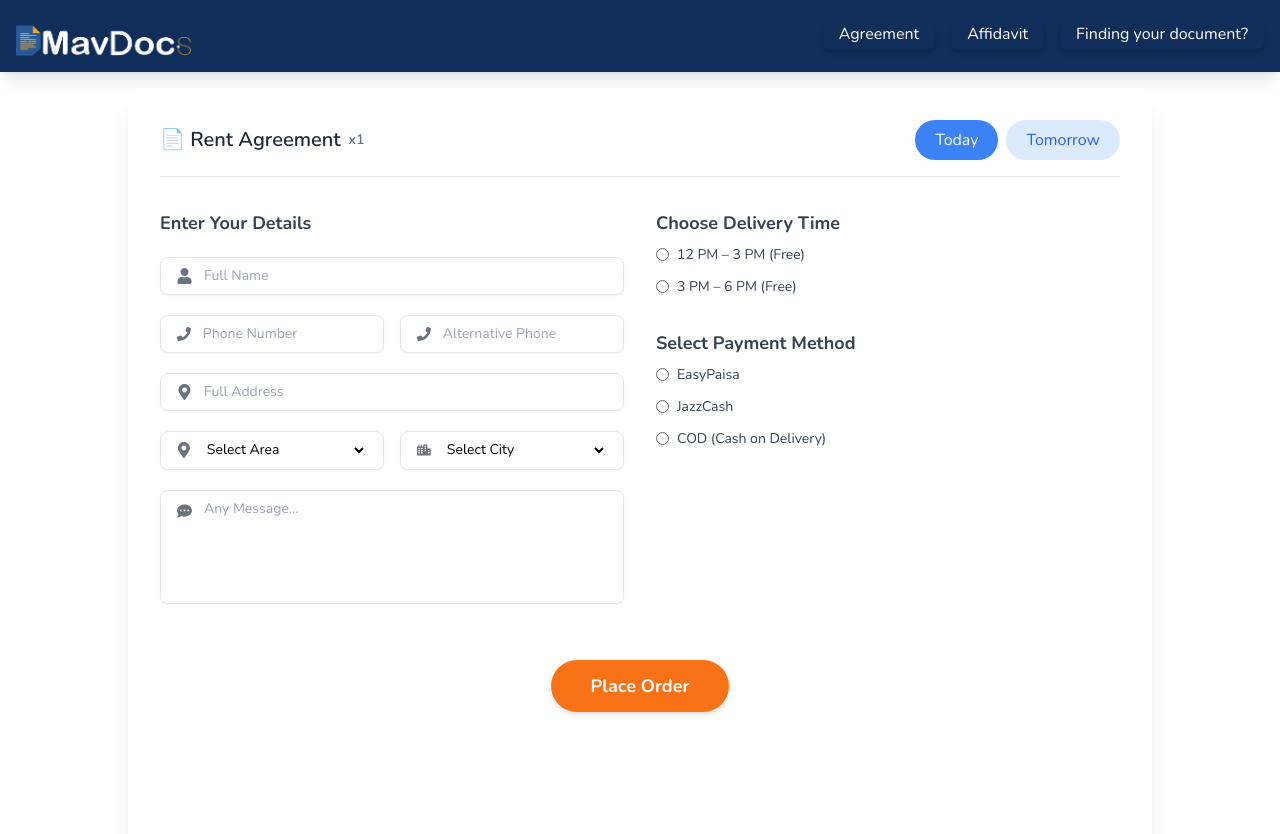
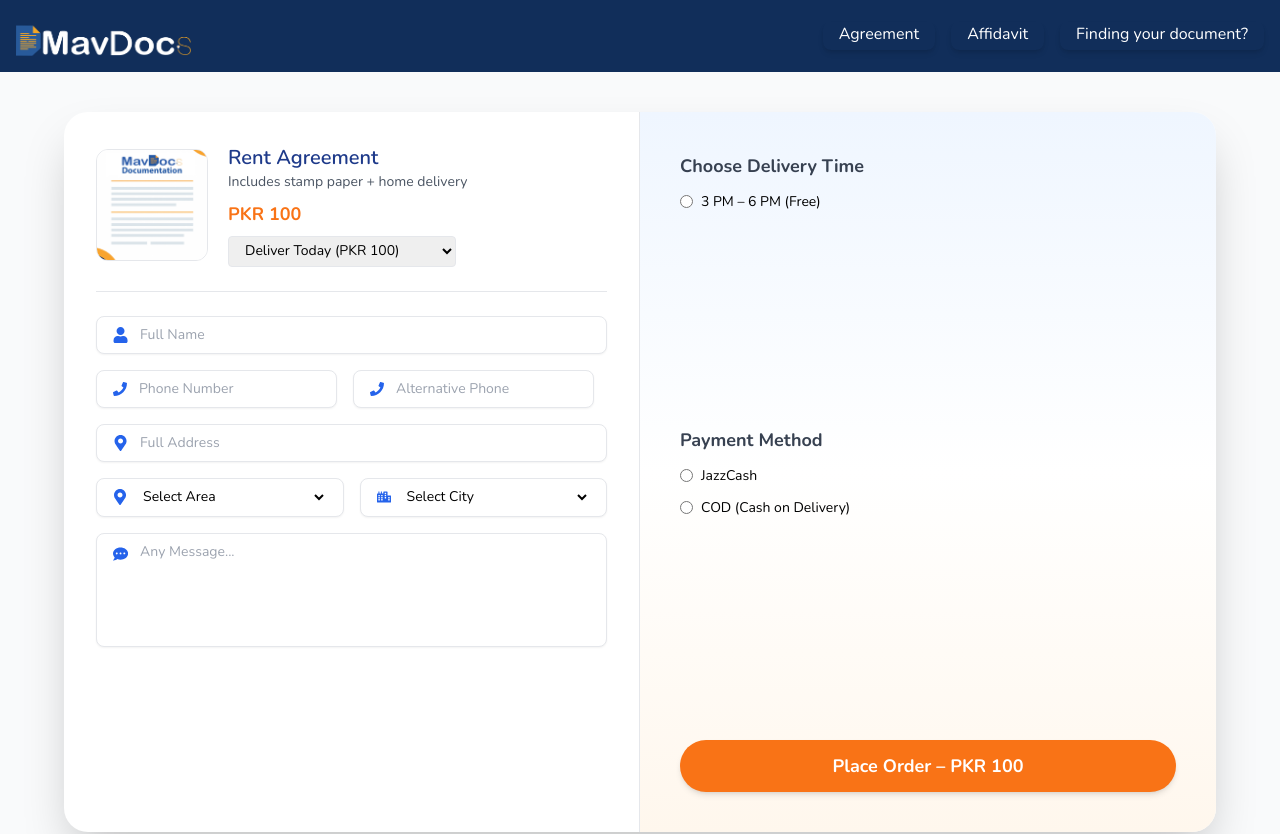
Before and after one commit to bilalviistech/project, a React (Vite) app: page /checkout in a window 1280 px wide. Shown: the top 834 px of the page. Built offline with nearby package versions, Linux system fonts and the light colour scheme.

Commit message:
checkout

```diff
--- a/src/views/website/Checkout.jsx
+++ b/src/views/website/Checkout.jsx
@@ -1,47 +1,68 @@
+'use client';
 import Footer from '@/components/Footer';
 import Header from '@/components/Header';
-import React from 'react';
+import React, { useState } from 'react';
 import { FaUser, FaPhone, FaMapMarkerAlt, FaCity, FaCommentDots } from 'react-icons/fa';
+import productImg from '@/assets/images/productImg.jpg';
 
 const InputWithIcon = ({ icon: Icon, ...props }) => (
-    <div className="flex items-center border rounded-lg px-4 py-2 shadow-sm focus-within:ring-2 ring-blue-200 transition-all bg-white">
-        <Icon className="text-gray-500 mr-3" />
+    <div className="flex items-center border rounded-lg px-4 py-2 bg-white shadow-sm focus-within:ring-2 ring-orange-400 transition-all">
+        <Icon className="text-blue-600 mr-3" />
         <input {...props} className="w-full outline-none bg-transparent text-sm" />
     </div>
 );
 
 const Checkout = () => {
+    const [day, setDay] = useState('today');
+    const [price, setPrice] = useState(100);
+    const [paymentMethod, setPaymentMethod] = useState('');
+    const [jazzCashNumber, setJazzCashNumber] = useState('');
+
+    const handleDayChange = (value) => {
+        setDay(value);
+        setPrice(value === 'tomorrow' ? 200 : 100);
+    };
+
     return (
         <div>
-            <Header/>
-            <div className="w-full min-h-screen bg-gradient-to-br flex justify-center p-4">
-                <div className="max-w-5xl w-full bg-white shadow-xl rounded-2xl p-8 space-y-8">
-                    {/* Header */}
-                    <div className="flex flex-col sm:flex-row justify-between items-center border-b pb-4">
-                        <div className="text-xl font-semibold text-gray-800 flex items-center gap-2">
-                            📄 Rent Agreement <span className="text-gray-500 text-sm">x1</span>
+            <Header />
+            <div className="w-full min-h-screen bg-gray-50 flex justify-center py-10 px-4">
+                <div className="max-w-6xl w-full bg-white rounded-3xl shadow-2xl overflow-hidden grid grid-cols-1 lg:grid-cols-2">
+
+                    {/* Left Side: Product + Form */}
+                    <div className="p-8 space-y-6 border-r">
+                        {/* Product Summary */}
+                        <div className="flex items-center gap-5 border-b pb-6">
+                            <img src={productImg} alt="Contract" className="w-28 h-28 object-cover rounded-xl border" />
+                            <div>
+                                <h3 className="text-xl font-semibold text-blue-900">Rent Agreement</h3>
+                                <p className="text-gray-600 text-sm">Includes stamp paper + home delivery</p>
+                                <div className="mt-2 text-orange-500 font-bold text-lg">
+                                    PKR {price}
                                 </div>
-                        <div className="flex gap-2 mt-3 sm:mt-0">
-                            <button className="px-5 py-2 bg-blue-500 text-white rounded-full hover:bg-blue-600 transition">Today</button>
-                            <button className="px-5 py-2 bg-blue-100 text-blue-600 rounded-full hover:bg-blue-200 transition">Tomorrow</button>
+                                <select
+                                    value={day}
+                                    onChange={(e) => handleDayChange(e.target.value)}
+                                    className="mt-2 border rounded px-3 py-1 text-sm"
+                                >
+                                    <option value="today">Deliver Today (PKR 100)</option>
+                                    <option value="tomorrow">Deliver Tomorrow (PKR 200)</option>
+                                </select>
                             </div>
                         </div>
 
-                    {/* Main Form Grid */}
-                    <div className="grid grid-cols-1 md:grid-cols-2 gap-8">
-                        {/* Form Section */}
-                        <div className="space-y-5">
-                            <h2 className="text-lg font-bold text-gray-700">Enter Your Details</h2>
-
+                        {/* Form Fields */}
+                        <div className="space-y-4">
                             <InputWithIcon icon={FaUser} type="text" placeholder="Full Name" />
                             <div className="flex flex-col sm:flex-row gap-4">
                                 <InputWithIcon icon={FaPhone} type="tel" placeholder="Phone Number" />
                                 <InputWithIcon icon={FaPhone} type="tel" placeholder="Alternative Phone" />
                             </div>
                             <InputWithIcon icon={FaMapMarkerAlt} type="text" placeholder="Full Address" />
+
                             <div className="flex flex-col sm:flex-row gap-4">
                                 <div className="flex items-center border rounded-lg px-4 py-2 bg-white shadow-sm w-full">
-                                    <FaMapMarkerAlt className="text-gray-500 mr-3" />
+                                    <FaMapMarkerAlt className="text-blue-600 mr-3" />
                                     <select className="w-full outline-none bg-transparent text-sm">
                                         <option>Select Area</option>
                                         <option>Area A</option>
@@ -49,7 +70,7 @@ const Checkout = () => {
                                     </select>
                                 </div>
                                 <div className="flex items-center border rounded-lg px-4 py-2 bg-white shadow-sm w-full">
-                                    <FaCity className="text-gray-500 mr-3" />
+                                    <FaCity className="text-blue-600 mr-3" />
                                     <select className="w-full outline-none bg-transparent text-sm">
                                         <option>Select City</option>
                                         <option>City X</option>
@@ -57,56 +78,81 @@ const Checkout = () => {
                                     </select>
                                 </div>
                             </div>
+
                             <div className="flex items-start border rounded-lg px-4 py-2 bg-white shadow-sm">
-                                <FaCommentDots className="text-gray-500 mr-3 mt-1" />
+                                <FaCommentDots className="text-blue-600 mr-3 mt-1" />
                                 <textarea placeholder="Any Message..." className="w-full outline-none bg-transparent resize-none h-24 text-sm"></textarea>
+                            </div>
+
+                            {/* JazzCash Mobile Field */}
+                            {paymentMethod === 'JazzCash' && (
+                                <div className="transition-all duration-300 ease-in-out">
+                                    <InputWithIcon
+                                        icon={FaPhone}
+                                        type="tel"
+                                        placeholder="JazzCash Mobile Number"
+                                        value={jazzCashNumber}
+                                        onChange={(e) => setJazzCashNumber(e.target.value)}
+                                    />
+                                </div>
+                            )}
                         </div>
                     </div>
 
-                        {/* Delivery Time & Payment Options */}
-                        <div className="space-y-8">
+                    {/* Right Side: Options & Submit */}
+                    <div className="bg-gradient-to-b from-blue-50 via-white to-orange-50 p-10 flex flex-col justify-between">
                         {/* Delivery Time */}
                         <div>
-                                <h2 className="text-lg font-bold text-gray-700 mb-2">Choose Delivery Time</h2>
-                                <div className="space-y-3 text-sm text-gray-700">
+                            <h2 className="text-lg font-bold text-gray-700 mb-3">Choose Delivery Time</h2>
+                            <div className="space-y-3 text-sm">
+                                {day === 'tomorrow' && (
                                     <label className="flex items-center gap-2">
-                                        <input type="radio" name="time" className="accent-blue-500" />
-                                        12 PM – 3 PM (Free)
+                                        <input type="radio" name="time" className="accent-blue-500" /> 12 PM – 3 PM (Free)
                                     </label>
+                                )}
                                 <label className="flex items-center gap-2">
-                                        <input type="radio" name="time" className="accent-blue-500" />
-                                        3 PM – 6 PM (Free)
+                                    <input type="radio" name="time" className="accent-blue-500" /> 3 PM – 6 PM (Free)
                                 </label>
                             </div>
                         </div>
 
                         {/* Payment Options */}
-                            <div>
-                                <h2 className="text-lg font-bold text-gray-700 mb-2">Select Payment Method</h2>
-                                <div className="space-y-3 text-sm text-gray-700">
+                        <div className="mt-10">
+                            <h2 className="text-lg font-bold text-gray-700 mb-3">Payment Method</h2>
+                            <div className="space-y-3 text-sm">
                                 <label className="flex items-center gap-2">
-                                        <input type="radio" name="payment" className="accent-green-500" /> EasyPaisa
+                                    <input
+                                        type="radio"
+                                        name="payment"
+                                        value="JazzCash"
+                                        onChange={(e) => setPaymentMethod(e.target.value)}
+                                        className="accent-orange-500"
+                                    />
+                                    JazzCash
                                 </label>
                                 <label className="flex items-center gap-2">
-                                        <input type="radio" name="payment" className="accent-green-500" /> JazzCash
+                                    <input
+                                        type="radio"
+                                        name="payment"
+                                        value="COD"
+                                        onChange={(e) => setPaymentMethod(e.target.value)}
+                                        className="accent-orange-500"
+                                    />
+                                    COD (Cash on Delivery)
                                 </label>
-                                    <label className="flex items-center gap-2">
-                                        <input type="radio" name="payment" className="accent-green-500" /> COD (Cash on Delivery)
-                                    </label>
+                            </div>
+                        </div>
+
+                        {/* Submit */}
+                        <div className="pt-12">
+                            <button className="w-full bg-orange-500 hover:bg-orange-600 text-white py-3 rounded-full text-lg font-bold shadow-md transition-all">
+                                Place Order – PKR {price}
+                            </button>
                         </div>
                     </div>
                 </div>
             </div>
-
-                    {/* Submit Button */}
-                    <div className="text-center pt-6">
-                        <button className="w-full sm:w-auto bg-orange-500 hover:bg-orange-600 text-white px-10 py-3 rounded-full text-lg font-bold shadow-md transition-all">
-                            Place Order
-                        </button>
-                    </div>
-                </div>
-            </div>
-            <Footer/>
+            <Footer />
         </div>
     );
 };
```
Lines whose indentation alone changed are shown as unchanged.
